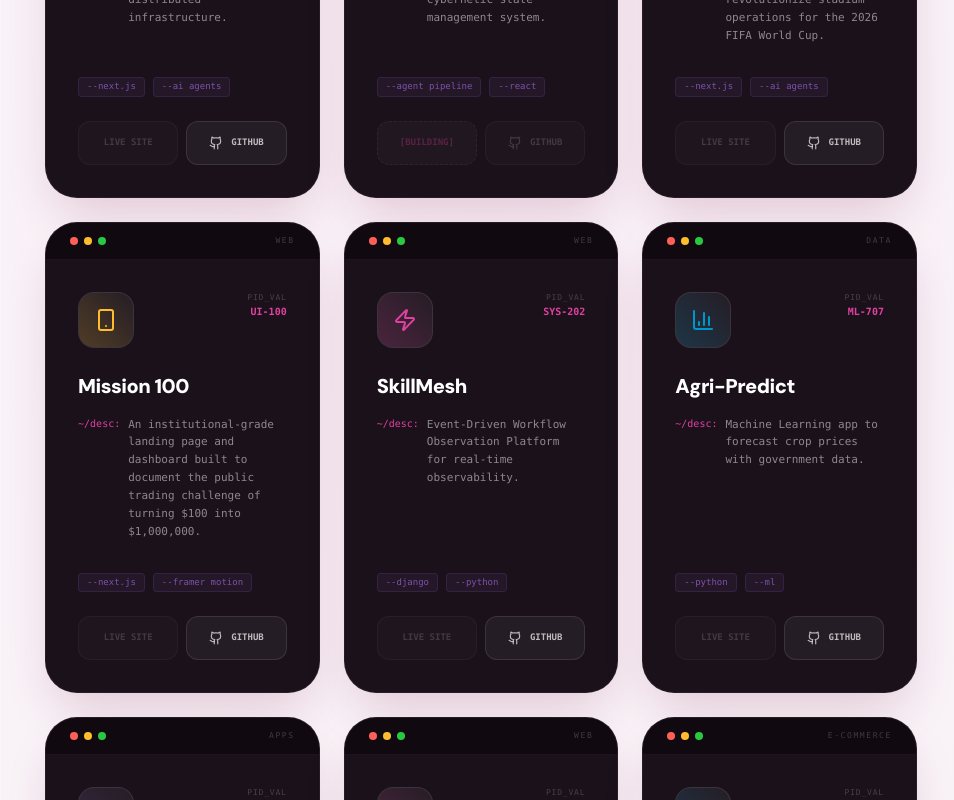
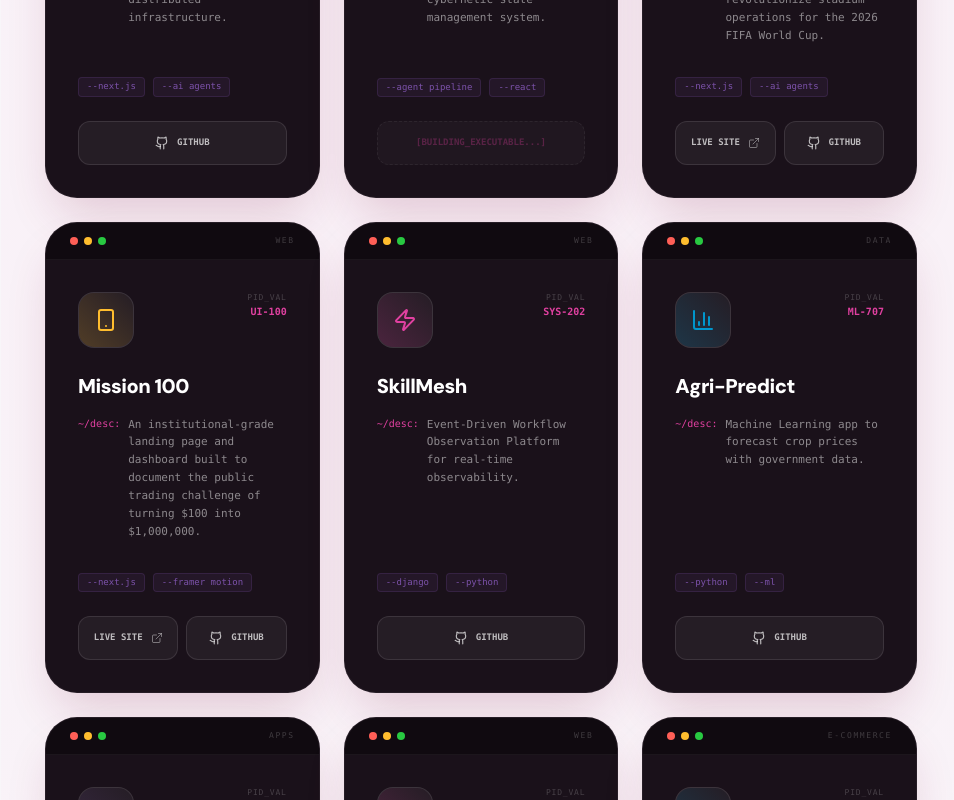
Before and after one commit to Tamore/Portfolio, a React (Vite) app: page / in a window 1280 px wide. Shown: the part 2900-3700 px from the top of the page, without its empty margins (319-1273 px from the left). Built offline with nearby package versions, Linux system fonts and the light colour scheme.

Commit message:
feat: integrate live URLs and dynamically render project buttons

```diff
--- a/src/App.tsx
+++ b/src/App.tsx
@@ -443,8 +443,8 @@ const App = () => {
                 {[
                   { title: 'Sahara AI', ident: 'AI-101', tags: ['Next.js', 'AI Agents'], category: 'AI', desc: 'Enterprise-grade Multi-Agent Task Processing Platform with distributed infrastructure.', color: '#0096cc', icon: <TerminalIcon />, github: 'https://github.com/Tamore/ai-task-app', live: '#' },
                   { title: 'Yomi OS', ident: 'SYS-505', tags: ['Agent Pipeline', 'React'], category: 'AI', desc: 'Autonomous 6-stage AI Agent Pipeline integrated into a cybernetic state management system.', color: '#e040a0', icon: <Cpu />, github: '#', live: '#' },
-                  { title: 'PitchControl', ident: 'SYS-110', tags: ['Next.js', 'AI Agents'], category: 'Web', desc: 'A next-generation AI orchestration platform designed to completely revolutionize stadium operations for the 2026 FIFA World Cup.', color: '#28c941', icon: <Settings />, github: 'https://github.com/Tamore/PitchControl', live: '#' },
-                  { title: 'Mission 100', ident: 'UI-100', tags: ['Next.js', 'Framer Motion'], category: 'Web', desc: 'An institutional-grade landing page and dashboard built to document the public trading challenge of turning $100 into $1,000,000.', color: '#ffbd2e', icon: <Smartphone />, github: 'https://github.com/Tamore/Mission-100', live: '#' },
+                  { title: 'PitchControl', ident: 'SYS-110', tags: ['Next.js', 'AI Agents'], category: 'Web', desc: 'A next-generation AI orchestration platform designed to completely revolutionize stadium operations for the 2026 FIFA World Cup.', color: '#28c941', icon: <Settings />, github: 'https://github.com/Tamore/PitchControl', live: 'https://pitch-control-mu.vercel.app/' },
+                  { title: 'Mission 100', ident: 'UI-100', tags: ['Next.js', 'Framer Motion'], category: 'Web', desc: 'An institutional-grade landing page and dashboard built to document the public trading challenge of turning $100 into $1,000,000.', color: '#ffbd2e', icon: <Smartphone />, github: 'https://github.com/Tamore/Mission-100', live: 'https://mission-100-livid.vercel.app/' },
                   { title: 'SkillMesh', ident: 'SYS-202', tags: ['Django', 'Python'], category: 'Web', desc: 'Event-Driven Workflow Observation Platform for real-time observability.', color: '#e040a0', icon: <Zap />, github: 'https://github.com/Tamore/SkillMesh', live: '#' },
                   { title: 'Agri-Predict', ident: 'ML-707', tags: ['Python', 'ML'], category: 'Data', desc: 'Machine Learning app to forecast crop prices with government data.', color: '#0096cc', icon: <BarChart3 />, github: 'https://github.com/Tamore/Agriculture-Commodity-Price-Prediction', live: '#' },
                   { title: 'NomNom', ident: 'APP-404', tags: ['Kotlin', 'Gemini'], category: 'Apps', desc: 'Modern Android recipe discovery app with AI-assisted extraction.', color: '#7c52aa', icon: <Smartphone />, github: 'https://github.com/Tamore/NomNom', live: '#' },
@@ -453,7 +453,7 @@ const App = () => {
                   { title: 'GoPeach', ident: 'SH-101', tags: ['Shopify', 'Liquid'], category: 'E-commerce', desc: 'Optimized dropshipping storefront with conversion focus.', color: '#7c52aa', icon: <Zap />, github: '#', live: 'https://gopeach.in/' },
                   { title: 'ASB Tech', ident: 'LP-909', tags: ['WordPress', 'UI'], category: 'Web', desc: 'Conversion landing page for university Online MBA program funnels.', color: '#7c52aa', icon: <LayoutDashboard />, github: '#', live: 'https://asbtechnologies.com/' },
                   { title: 'Locks & Lustre', ident: 'WEB-101', tags: ['WordPress', 'UI'], category: 'Web', desc: 'Business showcase website for salon services with local optimization.', color: '#0096cc', icon: <Scissors />, github: '#', live: 'https://locksandlustresalon.com/' },
-                  { title: 'Dynamic Pages', ident: 'FE-202', tags: ['React', 'JS'], category: 'Web', desc: 'Frontend case study with interactive data visualizations.', color: '#e040a0', icon: <Code2 />, github: 'https://github.com/Tamore/Frontend-Casestudy', live: '#' }
+                  { title: 'Dynamic Pages', ident: 'FE-202', tags: ['React', 'JS'], category: 'Web', desc: 'Frontend case study with interactive data visualizations.', color: '#e040a0', icon: <Code2 />, github: 'https://github.com/Tamore/Frontend-Casestudy', live: 'https://frontend-case-study-one.vercel.app/' }
                 ].filter(p => projectFilter === 'All' || p.category === projectFilter).map((repo, i) => (
                   <motion.div
                     layout
@@ -511,25 +511,41 @@ const App = () => {
                               </div>
 
                                <div className="flex gap-2 w-full">
+                                  {repo.live === '#' && repo.github === '#' ? (
                                     <button
-                                    onClick={() => repo.live !== '#' ? window.open(repo.live, '_blank') : null}
-                                    className={`flex-1 py-3.5 bg-white/5 border border-white/10 rounded-xl flex items-center justify-center gap-2 transition-all duration-300 ${repo.live === '#' && repo.github === '#' ? 'opacity-60 cursor-not-allowed border-dashed bg-transparent' : repo.live === '#' ? 'opacity-40 cursor-not-allowed' : 'group/btn hover:bg-[#e040a0] hover:border-[#e040a0]'}`}
+                                      className="w-full py-3.5 bg-white/5 border border-white/10 rounded-xl flex items-center justify-center gap-2 opacity-60 cursor-not-allowed border-dashed bg-transparent transition-all duration-300"
                                     >
-                                    <span className={`text-[9px] font-black font-mono ${repo.live === '#' && repo.github === '#' ? 'text-[#e040a0] animate-pulse' : repo.live === '#' ? 'text-white/40' : 'text-white/70 group-hover/btn:text-white'}`}>
-                                      {repo.live === '#' && repo.github === '#' ? `[BUILDING]` : `LIVE SITE`}
+                                      <span className="text-[9px] font-black font-mono text-[#e040a0] animate-pulse">
+                                        [BUILDING_EXECUTABLE...]
                                       </span>
-                                    {repo.live !== '#' && <ExternalLink size={12} className="text-white/40 group-hover/btn:text-white" />}
                                     </button>
+                                  ) : (
+                                    <>
+                                      {repo.live !== '#' && (
+                                        <button
+                                          onClick={() => window.open(repo.live, '_blank')}
+                                          className="flex-1 py-3.5 bg-white/5 border border-white/10 rounded-xl flex items-center justify-center gap-2 transition-all duration-300 group/btn hover:bg-[#e040a0] hover:border-[#e040a0]"
+                                        >
+                                          <span className="text-[9px] font-black font-mono text-white/70 group-hover/btn:text-white">
+                                            LIVE SITE
+                                          </span>
+                                          <ExternalLink size={12} className="text-white/40 group-hover/btn:text-white" />
+                                        </button>
+                                      )}
 
+                                      {repo.github !== '#' && (
                                         <button
-                                    onClick={() => repo.github !== '#' ? window.open(repo.github, '_blank') : null}
-                                    className={`flex-1 py-3.5 bg-white/5 border border-white/10 rounded-xl flex items-center justify-center gap-2 transition-all duration-300 ${repo.github === '#' ? 'opacity-40 cursor-not-allowed' : 'group/btn2 hover:bg-white hover:border-white'}`}
+                                          onClick={() => window.open(repo.github, '_blank')}
+                                          className="flex-1 py-3.5 bg-white/5 border border-white/10 rounded-xl flex items-center justify-center gap-2 transition-all duration-300 group/btn2 hover:bg-white hover:border-white"
                                         >
-                                    <Github size={14} className={repo.github === '#' ? 'text-white/40' : 'text-white/70 group-hover/btn2:text-black'} />
-                                    <span className={`text-[9px] font-black font-mono ${repo.github === '#' ? 'text-white/40' : 'text-white/70 group-hover/btn2:text-black'}`}>
+                                          <Github size={14} className="text-white/70 group-hover/btn2:text-black" />
+                                          <span className="text-[9px] font-black font-mono text-white/70 group-hover/btn2:text-black">
                                             GITHUB
                                           </span>
                                         </button>
+                                      )}
+                                    </>
+                                  )}
                                </div>
                            </div>
                         </div>
```
Lines whose indentation alone changed are shown as unchanged.
